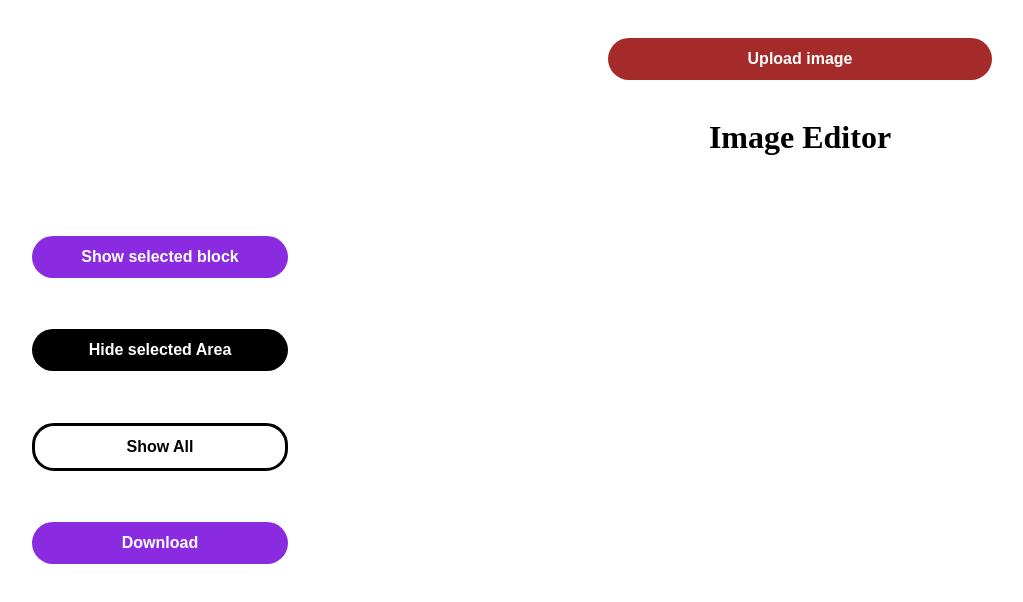
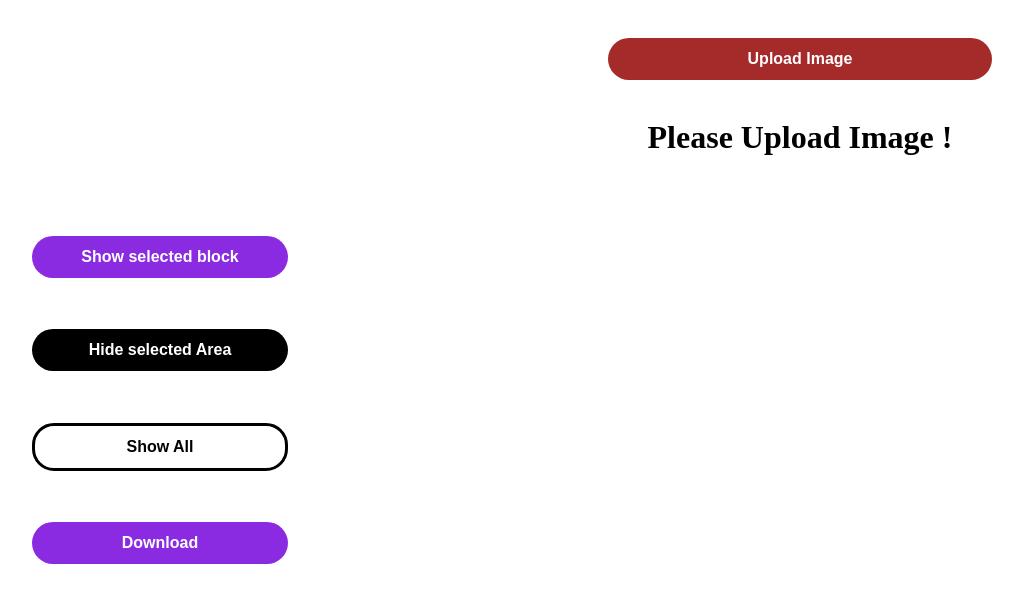
Before and after one commit to farouqdaif1/image-editor, a React (Vite) app: page / in a window 1280 px wide. Shown: the top 602 px of the page, without its empty margins (96-1119 px from the left). Built offline with nearby package versions, Linux system fonts and the light colour scheme.

Commit message:
Add upload function

```diff
--- a/src/App.tsx
+++ b/src/App.tsx
@@ -1,18 +1,19 @@
+import { useState } from "react";
+import ControlButtons from "./components/ControlButtons";
+import ImageDisplay from "./components/ImageDisplay";
+
 function App() {
+  const [uploadedImage, setUploadedImage] = useState<null | string>(null);
+  const handleImageUpload = (imageUrl: string) => {
+    setUploadedImage(imageUrl);
+  };
   return (
     <div className="container">
-      <div className="control-buttons">
-        <button className="show-selected-block">Show selected block</button>
-        <button className="hide-selected-area">Hide selected Area</button>
-        <button className="show-all">Show All</button>
-        <button className="download"> Download</button>
-      </div>
-      <div className="preview-image">
-        <button className="upload-image">Upload image </button>
-        <div className="image-editor">
-          <h1>Image Editor</h1>
-        </div>
-      </div>
+      <ControlButtons />
+      <ImageDisplay
+        setImageUpload={handleImageUpload}
+        uploadedImage={uploadedImage}
+      />
     </div>
   );
 }
--- /dev/null
+++ b/src/components/ControlButtons.tsx
@@ -0,0 +1,12 @@
+function ControlButtons() {
+  return (
+    <div className="control-buttons">
+      <button className="show-selected-block">Show selected block</button>
+      <button className="hide-selected-area">Hide selected Area</button>
+      <button className="show-all">Show All</button>
+      <button className="download"> Download</button>
+    </div>
+  );
+}
+
+export default ControlButtons;
--- /dev/null
+++ b/src/components/ImageDisplay.tsx
@@ -0,0 +1,47 @@
+import { useRef } from "react";
+interface childProps {
+  setImageUpload(imageUrl: string): void;
+  uploadedImage: null | string;
+}
+function ImageDisplay({ setImageUpload, uploadedImage }: childProps) {
+  const inputRef = useRef<HTMLInputElement>(null);
+  const handleImageUpload = (e: React.ChangeEvent<HTMLInputElement>) => {
+    if (e.target.files) {
+      const file = e.target.files[0];
+      if (file) {
+        const imageUrl = URL.createObjectURL(file);
+        setImageUpload(imageUrl);
+      }
+    }
+  };
+  return (
+    <div className="preview-image">
+      <input
+        className="input-file"
+        ref={inputRef}
+        type="file"
+        accept="image/*"
+        onChange={handleImageUpload}
+      />
+      <button
+        className="upload-image"
+        onClick={() => {
+          if (inputRef.current) {
+            inputRef.current.click();
+          }
+        }}
+      >
+        Upload Image
+      </button>
+      <div className="image-editor">
+        {uploadedImage ? (
+          <img src={uploadedImage} alt="Uploaded" />
+        ) : (
+          <h1>Please Upload Image !</h1>
+        )}
+      </div>
+    </div>
+  );
+}
+
+export default ImageDisplay;
--- a/src/index.css
+++ b/src/index.css
@@ -25,6 +25,7 @@ button {
   margin-top: 5%;
   color: white;
   border: none;
+  cursor: pointer;
 }
 .control-buttons {
   display: flex;
@@ -56,6 +57,23 @@ button {
   width: 60%;
   height: 100vh;
 }
+.input-file {
+  display: none;
+}
 .upload-image {
   background-color: brown;
+  border-radius: 22px;
+  -webkit-border-radius: 22px;
+  -moz-border-radius: 22px;
+  -ms-border-radius: 22px;
+  -o-border-radius: 22px;
+  outline: none;
+  width: 50%;
+  padding: 12px;
+  font-size: 16px;
+  font-weight: bold;
+  margin-bottom: 5%;
+  margin-top: 5%;
+  color: white;
+  border: none;
 }
```
